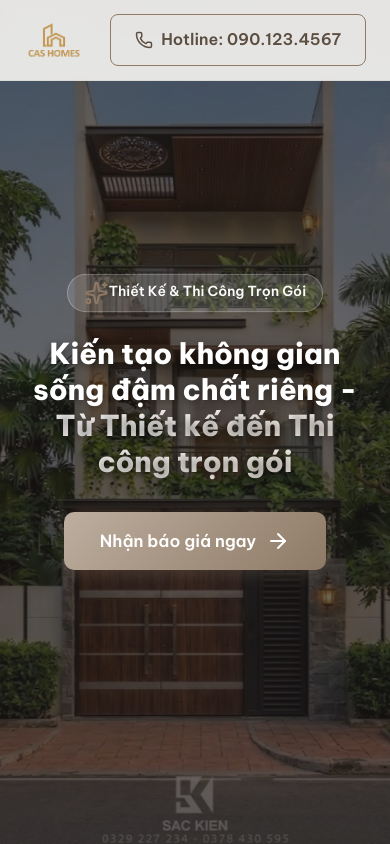
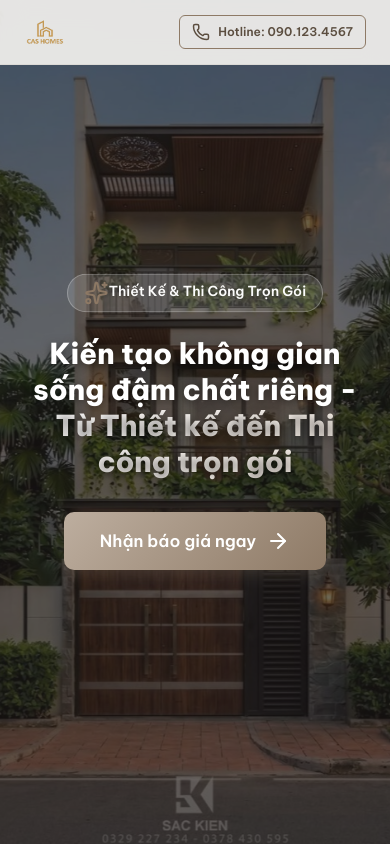
Before and after one commit to yvip2612/ladipagecas, a plain HTML site: page index.html in a window 390 px wide. Shown: the top 844 px of the page. Drawn offline with nearby package versions, Linux system fonts and the light colour scheme.

Commit message:
style: scale down header logo height and phone button padding on mobile viewports for clean alignment

```diff
--- a/style.css
+++ b/style.css
@@ -1712,6 +1712,25 @@ section {
 }
 
 @media (max-width: 768px) {
+    .header-container {
+        height: 64px;
+    }
+
+    .logo-img {
+        height: 42px;
+    }
+
+    .btn-phone {
+        padding: 6px 12px !important;
+        font-size: 0.75rem !important;
+        border-radius: 6px !important;
+    }
+
+    .btn-phone i {
+        width: 14px !important;
+        height: 14px !important;
+    }
+
     .hero-content h1 {
         font-size: 1.8rem;
     }
```
